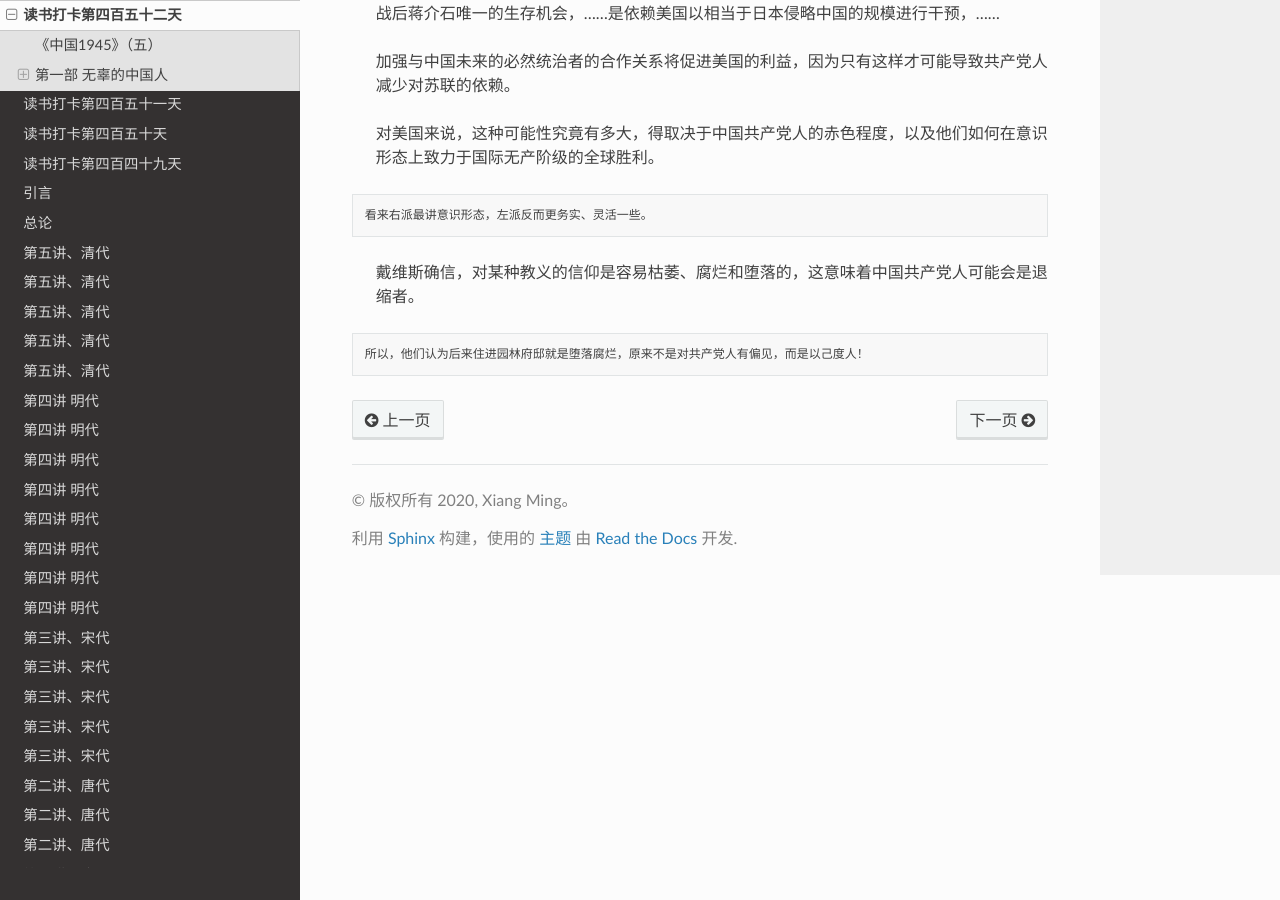
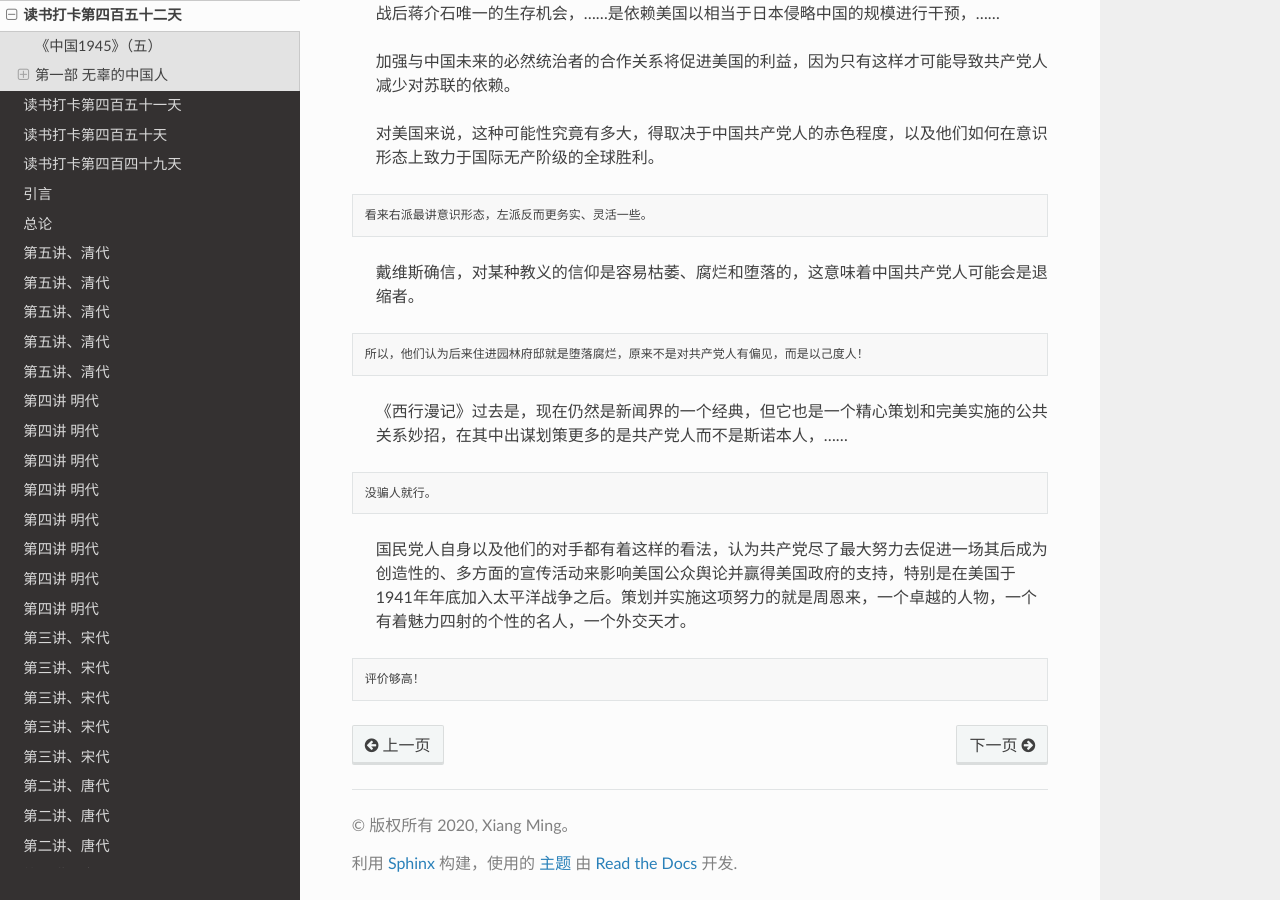
Before and after one commit to xiangming1975/reading, a Sphinx documentation site: the page built from source/2021-10-21.md, in a window 1280 px wide and 900 px high, scrolled down 1070 px. Built offline with Sphinx 7.4.7 and the Read the Docs theme 2.0.0, drawn with Linux system fonts in a browser that asks for light colours.

Commit message:
中国1945

````diff
--- a/source/2021-10-21.md
+++ b/source/2021-10-21.md
@@ -39,4 +39,11 @@
 ```
 所以，他们认为后来住进园林府邸就是堕落腐烂，原来不是对共产党人有偏见，而是以己度人！
 ```
->
+> 《西行漫记》过去是，现在仍然是新闻界的一个经典，但它也是一个精心策划和完美实施的公共关系妙招，在其中出谋划策更多的是共产党人而不是斯诺本人，……
+```
+没骗人就行。
+```
+> 国民党人自身以及他们的对手都有着这样的看法，认为共产党尽了最大努力去促进一场其后成为创造性的、多方面的宣传活动来影响美国公众舆论并赢得美国政府的支持，特别是在美国于1941年年底加入太平洋战争之后。策划并实施这项努力的就是周恩来，一个卓越的人物，一个有着魅力四射的个性的名人，一个外交天才。
+```
+评价够高！
+```
````
Also changed, not shown: source/2021-10-22.md (added, +13 -0 lines).
